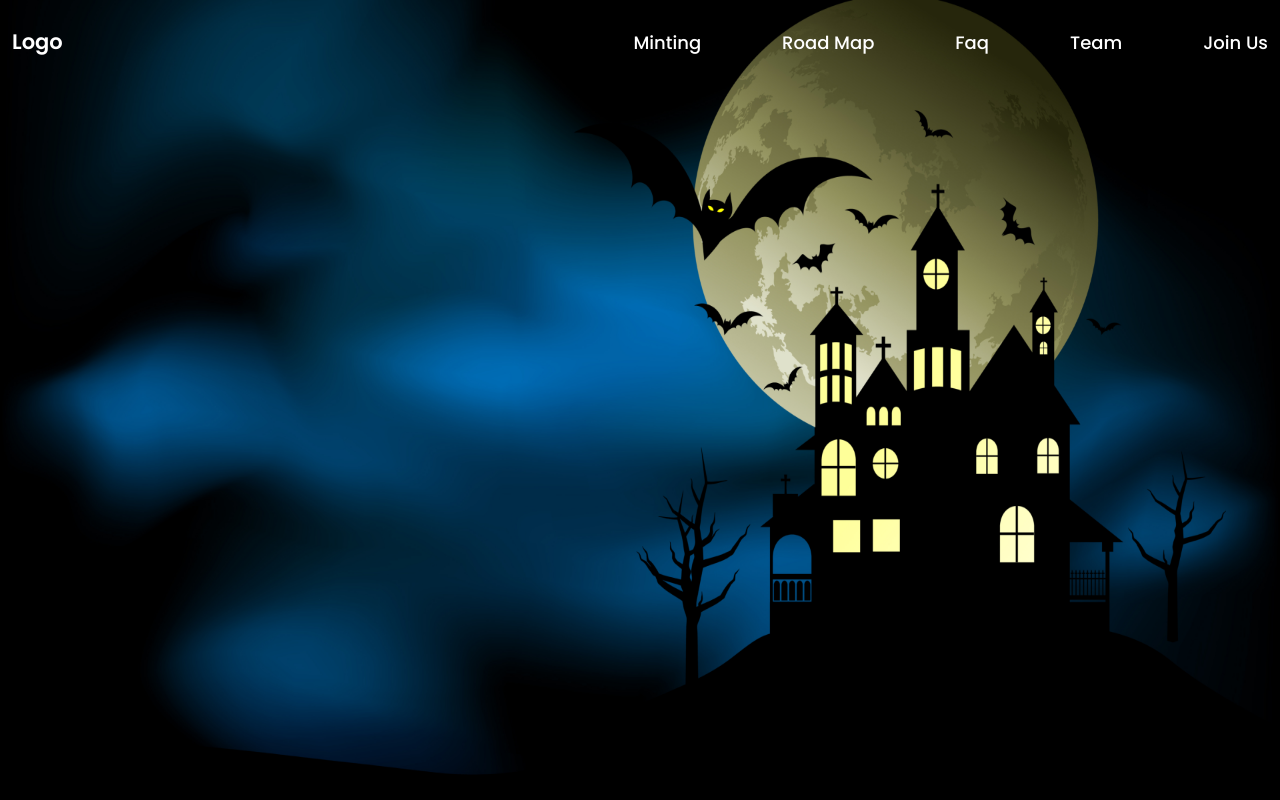
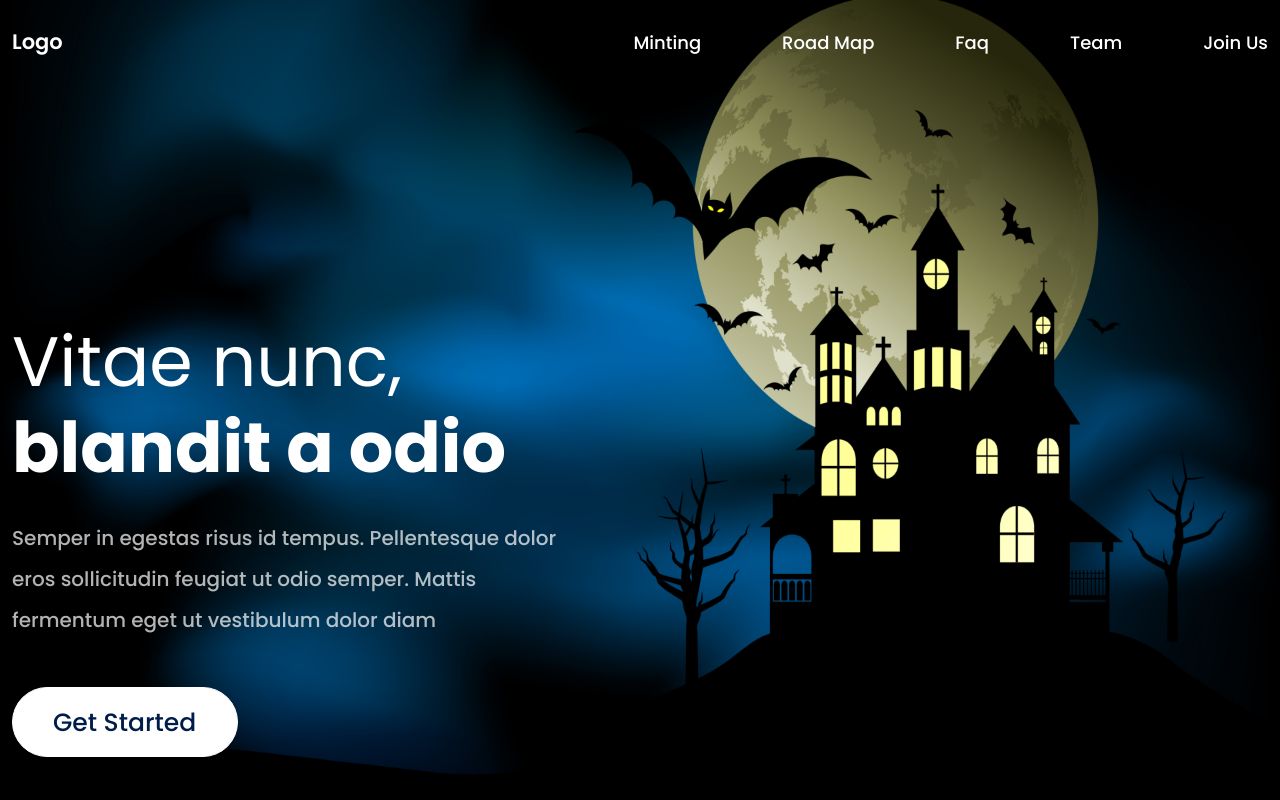
Before and after one commit to Rohit-Dhaka/buddy-bullies, a plain HTML site: page index.html in a window 1280 px wide. Drawn offline with nearby package versions, Linux system fonts and the light colour scheme.

Commit message:
hero section

```diff
--- a/assets/css/root.css
+++ b/assets/css/root.css
@@ -27,8 +27,12 @@
     --line-height-86: 86px;
 
     --white: white;
+    --blue: #001D49;
 
 
+}
+.color-blue{
+    color: var(--blue);
 }
 .line-height-19{
     line-height: var(--line-height-19);
--- a/assets/css/style.css
+++ b/assets/css/style.css
@@ -24,6 +24,15 @@
 .pt-26{
     padding-top: 26px;
 }
+.pt-27{
+    padding-top: 27px;
+}
+.pt-261{
+    padding-top: 261px;
+}
+.pb-46{
+    padding-bottom: 46px;
+}
 /* ------------------------------------------padding */
 /* ------------------------------------------gap */
 .gap-81{
@@ -31,6 +40,9 @@
 }
 /* ------------------------------------------gap */
 /* ------------------------------------------width */
+.max-w-547{
+    max-width: 547px;
+}
 .max-w-1326{
     max-width: 1326px;
 }
@@ -47,6 +59,9 @@
 }
 
 
+.opacity-7{
+    opacity: 70%;
+}
 
 
 
@@ -62,14 +77,25 @@
 
 
 
-
-.btn-1 {}
+.btn-1 {
+    padding: 16px 41px 15px 40px;
+    border: 1px solid white;
+    border-radius: 45px;
+}
 
 
-.btn-1:hover {}
+.btn-1:hover {
+    color: var(--white);
+    background-color: transparent !important;
+
+}
 
 .cursor-pointer {
     cursor: pointer;
+}
+.duration-300{
+    transition: all 300ms linear;
+
 }
 
 .slick-btn {
--- a/index.html
+++ b/index.html
@@ -33,6 +33,12 @@
                     <span class="bar3"></span>
                 </div>
             </nav>
+
+            <div class="max-w-547 pt-261">
+                <h1 class="m-0 font-poppins fw-normal line-height-86 fs-6xl text-white">Vitae nunc,<sapn class="fw-bold"> blandit a odio</sapn></h1>
+                <h6 class="m-0 pt-27 font-poppins line-height-41 fw-medium fs-xl opacity-7 text-white pb-46">Semper in egestas risus id tempus. Pellentesque dolor eros sollicitudin feugiat ut odio semper. Mattis fermentum eget ut vestibulum dolor diam</h6>
+                <button class="font-poppins fw-medium fs-3xl line-height-37 color-blue bg-white btn-1 duration-300">Get Started</button>
+            </div>
         </div>
     </section>
     <script src="https://cdn.jsdelivr.net/npm/bootstrap@5.3.2/dist/js/bootstrap.bundle.min.js"
```
